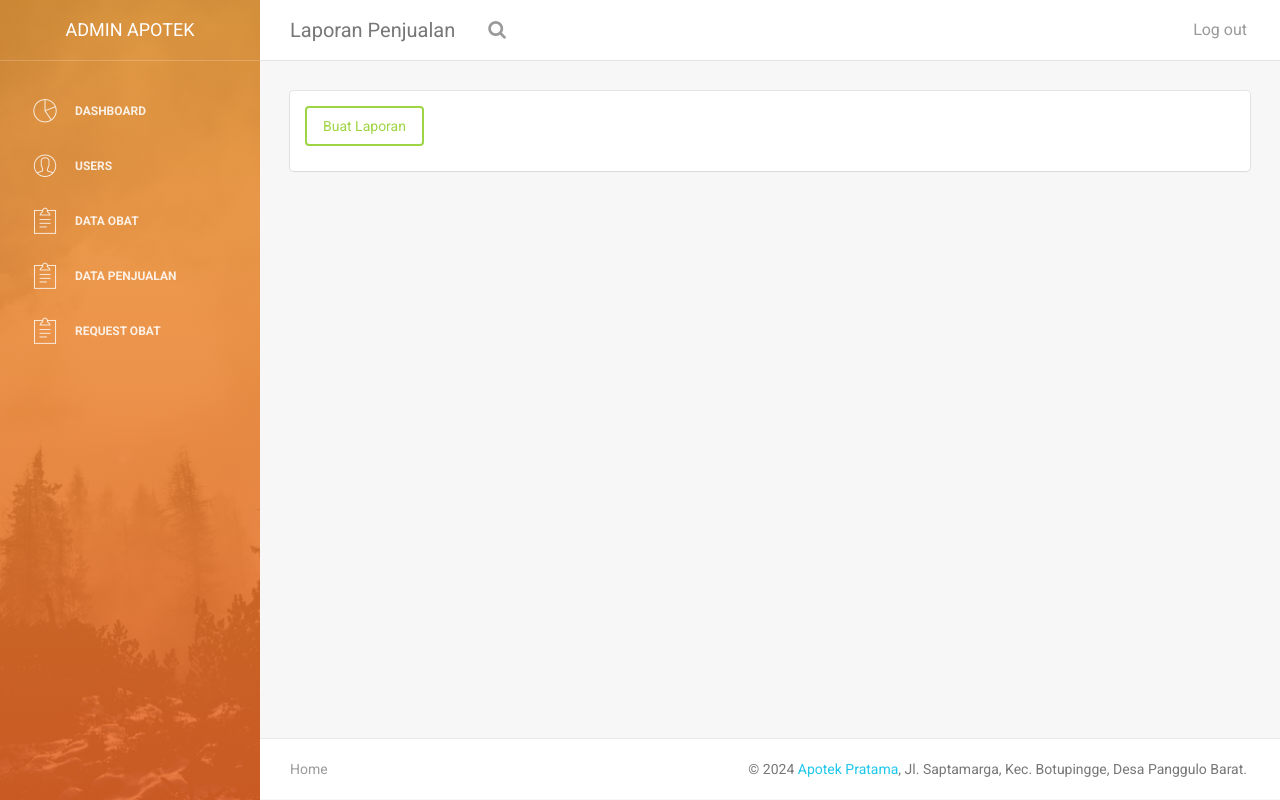
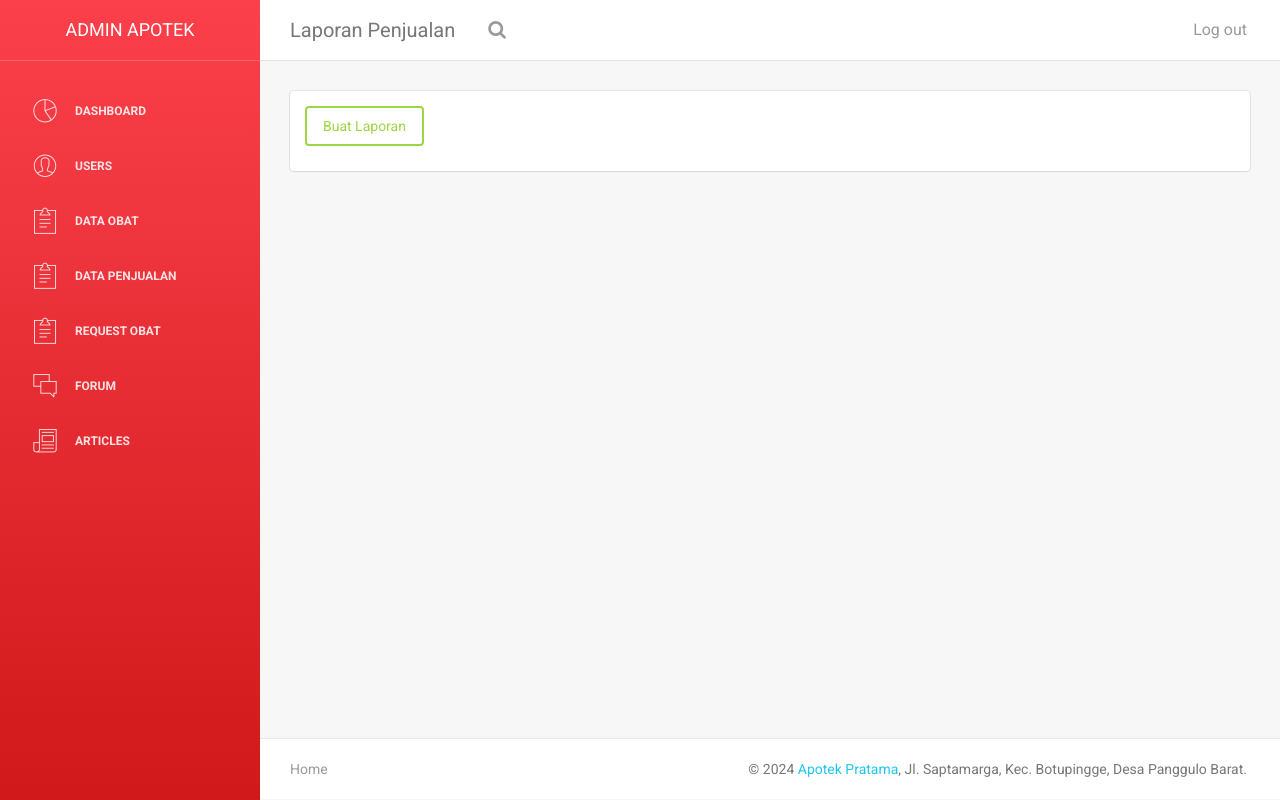
Before and after one commit to MaharaniWahyuTantri/mapeeen, a PHP site: page /laporan.php in a window 1280 px wide. Run offline with PHP 8.4, Linux system fonts and the light colour scheme; a user stored in the database is signed in; some libraries are stand-ins or nearby versions.

Commit message:
laporan revisi

```diff
--- a/laporan.php
+++ b/laporan.php
@@ -41,11 +41,7 @@
 <body>
 
 <div class="wrapper">
-    <div class="sidebar" data-color="orange" data-image="assets/img/sidebar-5.jpg">
-
-    <!--   you can change the color of the sidebar using: data-color="blue | azure | green | orange | red | purple" -->
-
-
+    <div class="sidebar" data-color="red">
         <div class="sidebar-wrapper">
             <div class="logo">
                 <a href="#" class="simple-text">
@@ -106,18 +102,22 @@
                     <li>
                         <a href="request_obat.php">
                             <i class="pe-7s-note2"></i>
-                        <p>Request Obat</p> <?php /// buat button print ?>
+                            <p>Request Obat</p>
                         </a>
                     </li>
                 <?php } ?>
-            <?php //if($_SESSION['level'] == 'apoteker') { ?>
-                <!-- <li>
-                    <a href="penjualan_obat_narkotika.php">
-                        <i class="pe-7s-note2"></i>
-                        <p>Penjualan Obat Narkotika</p>
+                <li>
+                    <a href="forum.php">
+                        <i class="pe-7s-chat"></i>
+                        <p>Forum</p>
                     </a>
-                </li> -->
-            <?php //} ?>
+                </li>
+                <li>
+                    <a href="articles.php">
+                        <i class="pe-7s-news-paper"></i>
+                        <p>Articles</p>
+                    </a>
+                </li>
             </ul>
         </div>
     </div>
```
Lines whose indentation alone changed are shown as unchanged.
